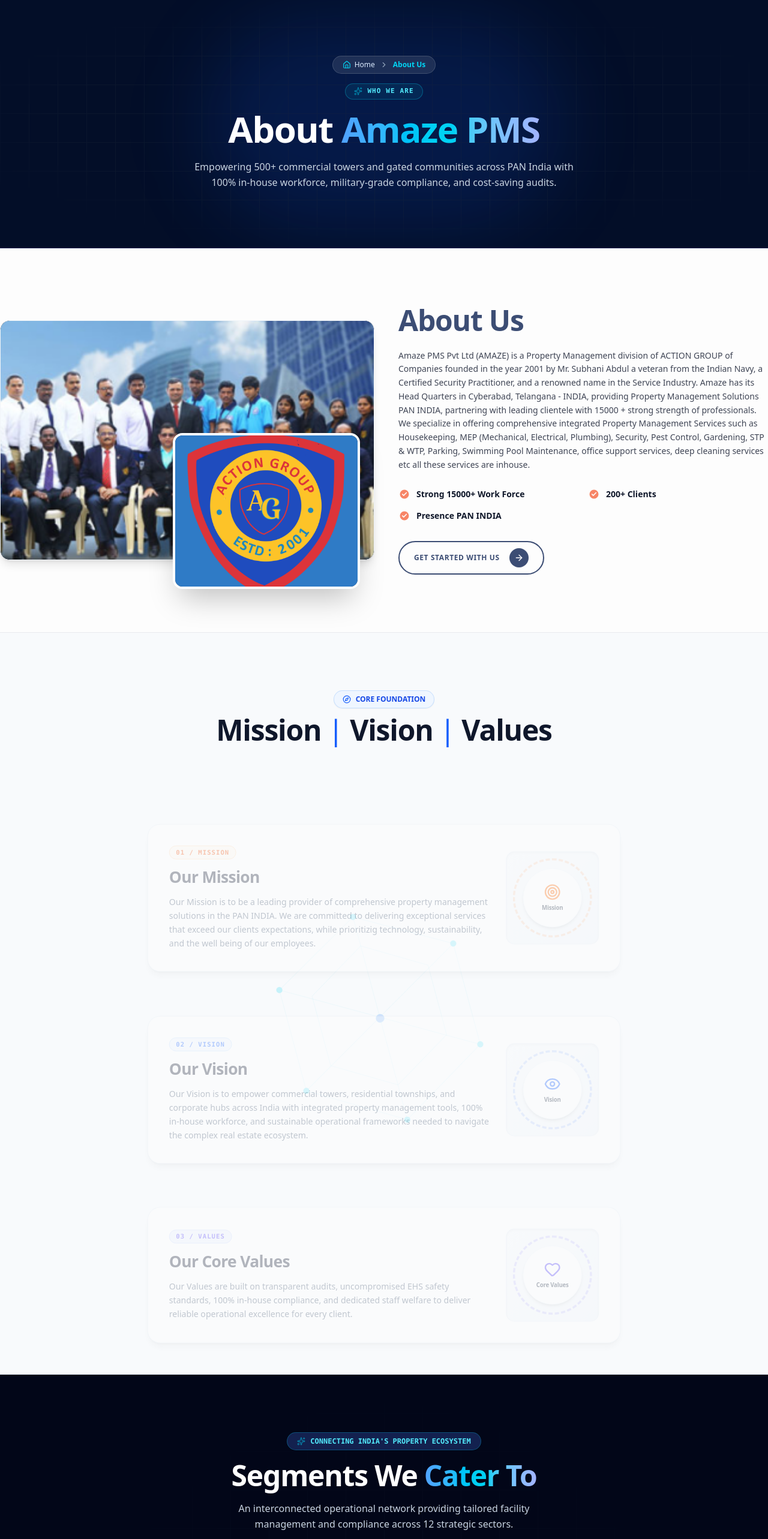
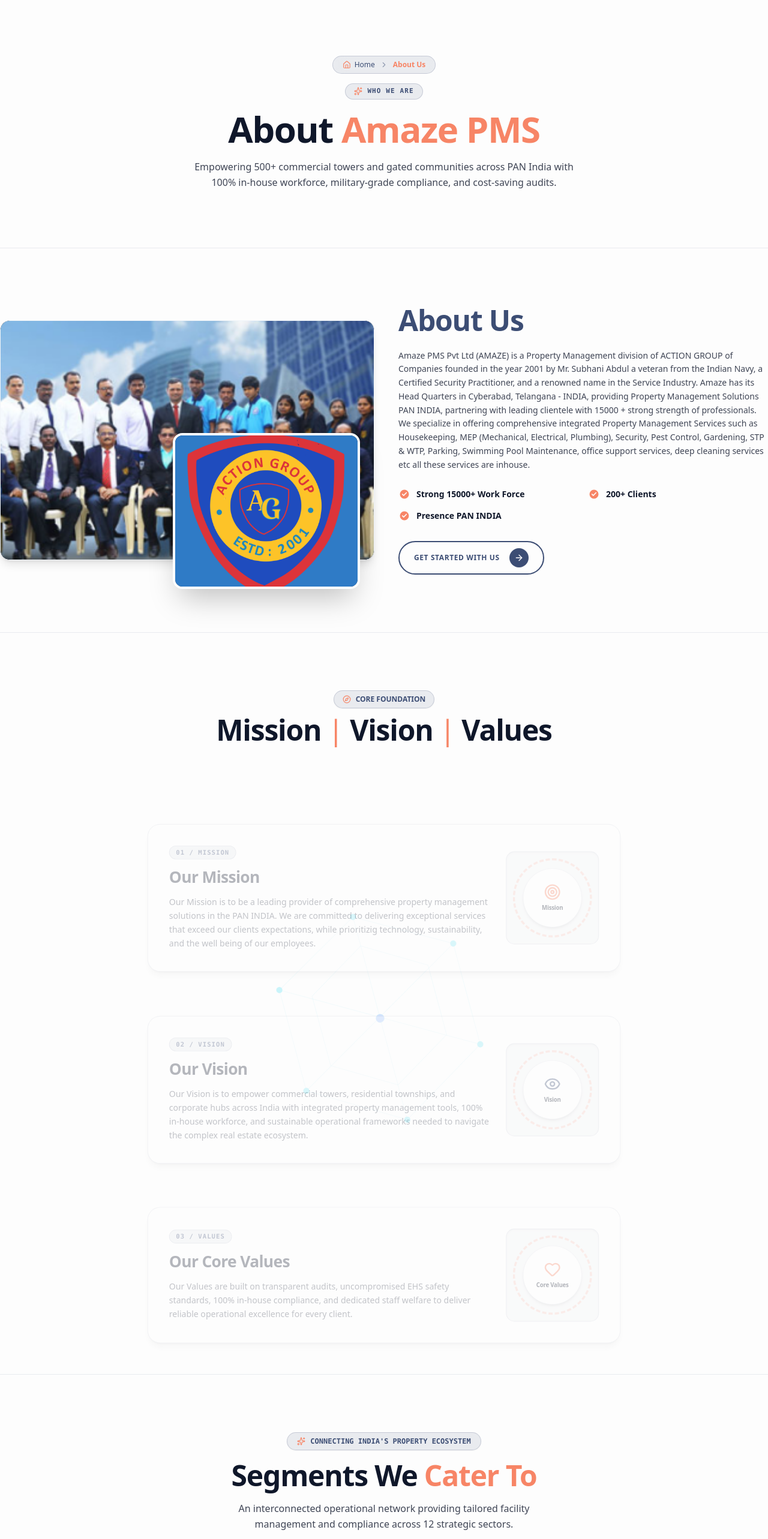
Before and after one commit to MISFOfficial/amazepms.com-redesign, a Next.js app: page /about in a window 1280 px wide. Shown: the part 120-2686 px from the top of the page at 60% size. Built offline with nearby package versions, Linux system fonts and the light colour scheme.

Commit message:
refactor: migrate UI components to CSS variables for theme consistency

```diff
--- a/app/(home)/Components/Segments/Segments.tsx
+++ b/app/(home)/Components/Segments/Segments.tsx
@@ -6,17 +6,10 @@
 
 export function Segments() {
   return (
-    <section className="relative w-full bg-slate-950 py-16 sm:py-24 border-b border-blue-950/80 overflow-hidden text-white">
-      {/* Background Decorative Ambient Radial Glows */}
-      <div className="absolute top-1/4 left-1/2 -translate-x-1/2 w-[700px] h-[500px] bg-blue-600/10 rounded-full blur-3xl pointer-events-none" />
-      <div className="absolute bottom-10 right-10 w-[500px] h-[400px] bg-cyan-500/10 rounded-full blur-3xl pointer-events-none" />
-
-      {/* Decorative Grid Mesh */}
-      <div className="absolute inset-0 bg-[linear-gradient(to_right,#1e293b_1px,transparent_1px),linear-gradient(to_bottom,#1e293b_1px,transparent_1px)] bg-[size:4rem_4rem] [mask-image:radial-gradient(ellipse_60%_50%_at_50%_50%,#000_70%,transparent_100%)] opacity-25 pointer-events-none" />
-
+    <section className="relative w-full bg-[var(--white)] py-16 sm:py-24 border-b border-[var(--primary)]/10 overflow-hidden text-[var(--black)]">
       <div className="ratio relative z-10">
         {/* Section Header */}
-        <div className="text-white">
+        <div>
           <SegmentsHeader />
         </div>
 
--- a/app/(home)/Components/Segments/components/SegmentsHeader.tsx
+++ b/app/(home)/Components/Segments/components/SegmentsHeader.tsx
@@ -6,24 +6,24 @@
 export const SegmentsHeader: React.FC = () => {
   return (
     <div className="text-center max-w-3xl mx-auto space-y-3 mb-12 sm:mb-16">
-      {/* Railway Track Concept Badge */}
-      <div className="inline-flex items-center gap-2 px-4 py-1.5 bg-blue-950/90 border border-cyan-500/30 text-cyan-300 text-xs font-semibold rounded-full shadow-xs">
-        <Sparkles className="w-3.5 h-3.5 text-cyan-400 animate-pulse" />
+      {/* Concept Badge */}
+      <div className="inline-flex items-center gap-2 px-4 py-1.5 bg-[var(--primary)]/10 border border-[var(--primary)]/20 text-[var(--primary)] text-xs font-semibold rounded-full shadow-xs">
+        <Sparkles className="w-3.5 h-3.5 text-[var(--secondary)]" />
         <span className="font-mono uppercase text-[11px] sm:text-xs">
           CONNECTING INDIA'S PROPERTY ECOSYSTEM
         </span>
       </div>
 
       {/* Main Title */}
-      <h2 className="text-3xl sm:text-4xl lg:text-5xl font-bold text-white tracking-tight leading-tight">
+      <h2 className="text-3xl sm:text-4xl lg:text-5xl font-bold text-[var(--black)] tracking-tight leading-tight">
         Segments We{" "}
-        <span className="bg-gradient-to-r from-blue-400 via-cyan-400 to-indigo-300 bg-clip-text text-transparent">
+        <span className="text-[var(--secondary)]">
           Cater To
         </span>
       </h2>
 
       {/* Narrative Subtitle */}
-      <p className="text-xs sm:text-sm md:text-base text-slate-300 font-sans max-w-xl mx-auto leading-relaxed">
+      <p className="text-xs sm:text-sm md:text-base text-[var(--black)]/80 font-sans max-w-xl mx-auto leading-relaxed font-normal">
         An interconnected operational network providing tailored facility
         management and compliance across 12 strategic sectors.
       </p>
--- a/app/(home)/about/Components/HeroSections/HeroSections.tsx
+++ b/app/(home)/about/Components/HeroSections/HeroSections.tsx
@@ -6,13 +6,7 @@
 
 export function HeroSections() {
   return (
-    <section className="relative w-full bg-[#030e28] py-16 sm:py-20 lg:py-24 border-b border-blue-900/40 overflow-hidden">
-      {/* Ambient Radial Blue Glow */}
-      <div className="absolute top-1/2 left-1/2 -translate-x-1/2 -translate-y-1/2 w-[600px] h-[350px] bg-blue-600/15 rounded-full blur-3xl pointer-events-none" />
-
-      {/* Decorative Grid Overlay */}
-      <div className="absolute inset-0 bg-[linear-gradient(to_right,#1e293b_1px,transparent_1px),linear-gradient(to_bottom,#1e293b_1px,transparent_1px)] bg-[size:3rem_3rem] [mask-image:radial-gradient(ellipse_60%_50%_at_50%_50%,#000_70%,transparent_100%)] opacity-30 pointer-events-none" />
-
+    <section className="relative w-full bg-[var(--white)] text-[var(--black)] py-16 sm:py-20 lg:py-24 border-b border-[var(--primary)]/10 overflow-hidden">
       <div className="ratio relative z-10 text-center flex flex-col items-center justify-center">
         {/* Breadcrumb Navigation */}
         <HeroBreadcrumb />
--- a/app/(home)/about/Components/HeroSections/components/HeroBreadcrumb.tsx
+++ b/app/(home)/about/Components/HeroSections/components/HeroBreadcrumb.tsx
@@ -3,20 +3,19 @@
 import React from "react";
 import Link from "next/link";
 import { ChevronRight, Home } from "lucide-react";
-import { aboutPageHeroData } from "./Content";
 
 export const HeroBreadcrumb: React.FC = () => {
   return (
-    <nav className="inline-flex items-center gap-2 px-4 py-1.5 rounded-full bg-white/10 backdrop-blur-md border border-white/15 text-xs text-blue-100 mb-4">
+    <nav className="inline-flex items-center gap-2 px-4 py-1.5 rounded-full bg-[var(--primary)]/10 backdrop-blur-md border border-[var(--primary)]/20 text-xs text-[var(--primary)] mb-4">
       <Link
         href="/"
-        className="flex items-center gap-1.5 hover:text-white transition-colors"
+        className="flex items-center gap-1.5 hover:text-[var(--secondary)] transition-colors"
       >
-        <Home className="w-3.5 h-3.5 text-cyan-400" />
+        <Home className="w-3.5 h-3.5 text-[var(--secondary)]" />
         <span>Home</span>
       </Link>
-      <ChevronRight className="w-3.5 h-3.5 text-slate-400" />
-      <span className="font-semibold text-cyan-400">About Us</span>
+      <ChevronRight className="w-3.5 h-3.5 opacity-50" />
+      <span className="font-semibold text-[var(--secondary)]">About Us</span>
     </nav>
   );
 };
--- a/app/(home)/about/Components/HeroSections/components/HeroHeaderTitle.tsx
+++ b/app/(home)/about/Components/HeroSections/components/HeroHeaderTitle.tsx
@@ -7,21 +7,21 @@
   return (
     <div className="space-y-3 max-w-3xl mx-auto text-center">
       {/* Top Tagline Badge */}
-      <div className="inline-flex items-center gap-2 px-3.5 py-1 bg-cyan-500/10 border border-cyan-400/30 text-cyan-300 text-[11px] font-mono font-semibold uppercase tracking-widest rounded-full">
-        <Sparkles className="w-3.5 h-3.5 text-cyan-400 animate-pulse" />
+      <div className="inline-flex items-center gap-2 px-3.5 py-1 bg-[var(--primary)]/10 border border-[var(--primary)]/20 text-[var(--primary)] text-[11px] font-mono font-semibold uppercase tracking-widest rounded-full">
+        <Sparkles className="w-3.5 h-3.5 text-[var(--secondary)]" />
         <span>WHO WE ARE</span>
       </div>
 
       {/* Main Page Title */}
-      <h1 className="text-4xl sm:text-5xl lg:text-6xl font-bold text-white tracking-tight leading-tight">
+      <h1 className="text-4xl sm:text-5xl lg:text-6xl font-bold text-[var(--black)] tracking-tight leading-tight">
         About{" "}
-        <span className="bg-gradient-to-r from-blue-400 via-cyan-400 to-indigo-300 bg-clip-text text-transparent">
+        <span className="text-[var(--secondary)]">
           Amaze PMS
         </span>
       </h1>
 
       {/* Short Clean Subtitle */}
-      <p className="text-sm sm:text-base text-slate-300 leading-relaxed font-sans max-w-2xl mx-auto">
+      <p className="text-sm sm:text-base text-[var(--black)]/80 leading-relaxed font-sans max-w-2xl mx-auto font-normal">
         Empowering 500+ commercial towers and gated communities across PAN India
         with 100% in-house workforce, military-grade compliance, and cost-saving
         audits.
--- a/app/(home)/about/Components/Mission/Mission.tsx
+++ b/app/(home)/about/Components/Mission/Mission.tsx
@@ -6,12 +6,12 @@
 
 export function Mission() {
   return (
-    <section className="relative w-full bg-slate-50 py-16 sm:py-24 border-b border-slate-200 overflow-hidden">
+    <section className="relative w-full bg-[var(--white)] py-16 sm:py-24 border-b border-[var(--primary)]/10 overflow-hidden">
       <div className="ratio">
         {/* Section Header */}
         <MissionHeader />
 
-        {/* GSAP Scaling Cards & Constellation Container */}
+        {/* GSAP Scaling Cards Container */}
         <MissionScalingStack />
       </div>
     </section>
--- a/app/(home)/about/Components/Mission/components/MissionCard.tsx
+++ b/app/(home)/about/Components/Mission/components/MissionCard.tsx
@@ -12,52 +12,42 @@
   const renderIcon = () => {
     switch (item.iconType) {
       case "target":
-        return <Target className="w-8 h-8 text-orange-500" />;
+        return <Target className="w-8 h-8 text-[var(--secondary)]" />;
       case "eye":
-        return <Eye className="w-8 h-8 text-blue-600" />;
+        return <Eye className="w-8 h-8 text-[var(--primary)]" />;
       case "heart":
-        return <Heart className="w-8 h-8 text-indigo-600" />;
+        return <Heart className="w-8 h-8 text-[var(--secondary)]" />;
     }
   };
 
   return (
-    <div className="w-full bg-white rounded-2xl sm:rounded-3xl p-6 sm:p-8 lg:p-10 border border-slate-200/90 shadow-lg hover:shadow-xl transition-all duration-500 relative overflow-hidden flex flex-col md:flex-row items-center justify-between gap-6 sm:gap-8">
+    <div className="w-full bg-[var(--white)] rounded-2xl sm:rounded-3xl p-6 sm:p-8 lg:p-10 border border-[var(--primary)]/20 shadow-lg hover:shadow-xl transition-all duration-500 relative overflow-hidden flex flex-col md:flex-row items-center justify-between gap-6 sm:gap-8">
       {/* Left Side Content */}
       <div className="space-y-4 max-w-2xl text-left">
         <div className="flex items-center gap-3">
-          <span
-            className={`text-xs font-mono font-extrabold tracking-widest px-3 py-1 rounded-full border ${item.badgeBg}`}
-          >
+          <span className="text-xs font-mono font-extrabold tracking-widest px-3 py-1 rounded-full bg-[var(--primary)]/10 text-[var(--primary)] border border-[var(--primary)]/20">
             {item.tag}
           </span>
         </div>
 
-        <h3 className="text-2xl sm:text-3xl font-bold text-slate-900 tracking-tight">
+        <h3 className="text-2xl sm:text-3xl font-bold text-[var(--black)] tracking-tight">
           {item.title}
         </h3>
 
-        <p className="text-sm sm:text-base text-slate-600 leading-relaxed font-sans">
+        <p className="text-sm sm:text-base text-[var(--black)]/80 leading-relaxed font-sans">
           {item.description}
         </p>
       </div>
 
-      {/* Right Side Visual Emblem matching Screenshot 1 */}
-      <div className="relative shrink-0 w-36 h-36 sm:w-44 sm:h-44 rounded-2xl bg-gradient-to-br from-slate-50 to-slate-100 border border-slate-200/80 flex items-center justify-center p-4 shadow-inner group">
+      {/* Right Side Visual Emblem */}
+      <div className="relative shrink-0 w-36 h-36 sm:w-44 sm:h-44 rounded-2xl bg-[var(--primary)]/5 border border-[var(--primary)]/20 flex items-center justify-center p-4 shadow-inner group">
         {/* Brush Circle Accent Background */}
-        <div
-          className={`absolute inset-3 rounded-full border-4 border-dashed opacity-25 group-hover:rotate-45 transition-transform duration-700 ${
-            item.iconType === "target"
-              ? "border-orange-500"
-              : item.iconType === "eye"
-                ? "border-blue-600"
-                : "border-indigo-600"
-          }`}
-        />
+        <div className="absolute inset-3 rounded-full border-4 border-dashed border-[var(--secondary)]/40 group-hover:rotate-45 transition-transform duration-700" />
 
         {/* Inner Target Graphic Emblem */}
-        <div className="relative z-10 w-24 h-24 sm:w-28 sm:h-28 rounded-full bg-white shadow-md border border-slate-100 flex flex-col items-center justify-center gap-1.5 p-2 text-center group-hover:scale-105 transition-transform duration-300">
+        <div className="relative z-10 w-24 h-24 sm:w-28 sm:h-28 rounded-full bg-[var(--white)] shadow-md border border-[var(--primary)]/15 flex flex-col items-center justify-center gap-1.5 p-2 text-center group-hover:scale-105 transition-transform duration-300">
           {renderIcon()}
-          <span className="text-[11px] font-bold tracking-tight text-slate-800 font-sans">
+          <span className="text-[11px] font-bold tracking-tight text-[var(--black)] font-sans">
             {item.title.replace("Our ", "")}
           </span>
         </div>
--- a/app/(home)/about/Components/Mission/components/MissionHeader.tsx
+++ b/app/(home)/about/Components/Mission/components/MissionHeader.tsx
@@ -7,15 +7,15 @@
   return (
     <div className="text-center max-w-3xl mx-auto space-y-3 mb-10 sm:mb-14">
       {/* Badge */}
-      <div className="inline-flex items-center gap-2 px-3.5 py-1.5 bg-blue-50 border border-blue-200/80 text-blue-700 text-xs font-semibold rounded-full shadow-xs">
-        <Compass className="w-3.5 h-3.5 text-blue-600" />
+      <div className="inline-flex items-center gap-2 px-3.5 py-1.5 bg-[var(--primary)]/10 border border-[var(--primary)]/20 text-[var(--primary)] text-xs font-semibold rounded-full shadow-xs">
+        <Compass className="w-3.5 h-3.5 text-[var(--secondary)]" />
         <span>CORE FOUNDATION</span>
       </div>
 
-      {/* Main Title matching Screenshot 1 verbatim */}
-      <h2 className="text-3xl sm:text-4xl lg:text-5xl font-bold text-slate-900 tracking-tight">
-        Mission <span className="text-blue-600 font-light">|</span> Vision{" "}
-        <span className="text-blue-600 font-light">|</span> Values
+      {/* Main Title */}
+      <h2 className="text-3xl sm:text-4xl lg:text-5xl font-bold text-[var(--black)] tracking-tight">
+        Mission <span className="text-[var(--secondary)] font-light">|</span> Vision{" "}
+        <span className="text-[var(--secondary)] font-light">|</span> Values
       </h2>
     </div>
   );
```
Also changed, not shown: app/(home)/Components/Segments/components/RailwayTrack.tsx (+8 -21 lines), app/(home)/Components/Segments/components/SegmentStationCard.tsx (+20 -23 lines).
